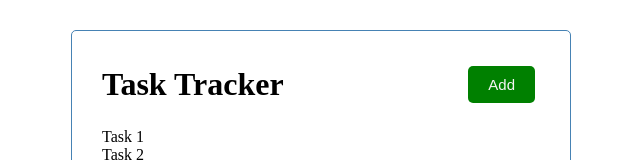
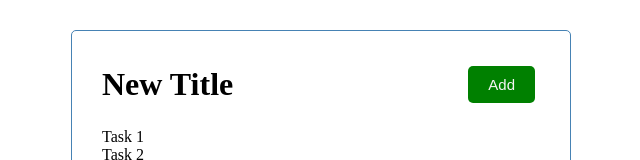
Before and after one commit to Roudi22/my-task-tracker, a React (Create React App) app: page / in a window 1280 px wide. Shown: the top 160 px of the page, without its empty margins (319-959 px from the left). Built offline with nearby package versions, Linux system fonts and the light colour scheme.

Commit message:
Some Fixes

```diff
--- a/src/App.jsx
+++ b/src/App.jsx
@@ -24,7 +24,7 @@ const initialTasks = [
 function App() {
   return (
     <div className="container">
-      <Header />
+      <Header title="New Title" />
       <Tasks tasks={initialTasks}/>
     </div>
   );
--- a/src/components/Header.jsx
+++ b/src/components/Header.jsx
@@ -1,10 +1,10 @@
 import PropTypes from "prop-types";
 import Button from "./Button";
 
-function Header({ title }) {
+function Header(props) {
     return (
         <header className="header">
-            <h1>{title}</h1>
+            <h1>{props.title}</h1>
             <Button color="green">Add</Button>
         </header>
     );
--- a/src/components/Tasks.jsx
+++ b/src/components/Tasks.jsx
@@ -4,7 +4,7 @@ import PropTypes from "prop-types";
 
 function Tasks ({tasks}) {
     return tasks.map((task) => (
-        <p ke={task.id}>{task.text}</p>
+        <p key={task.id}>{task.text}</p>
     ));
 }
 
```
